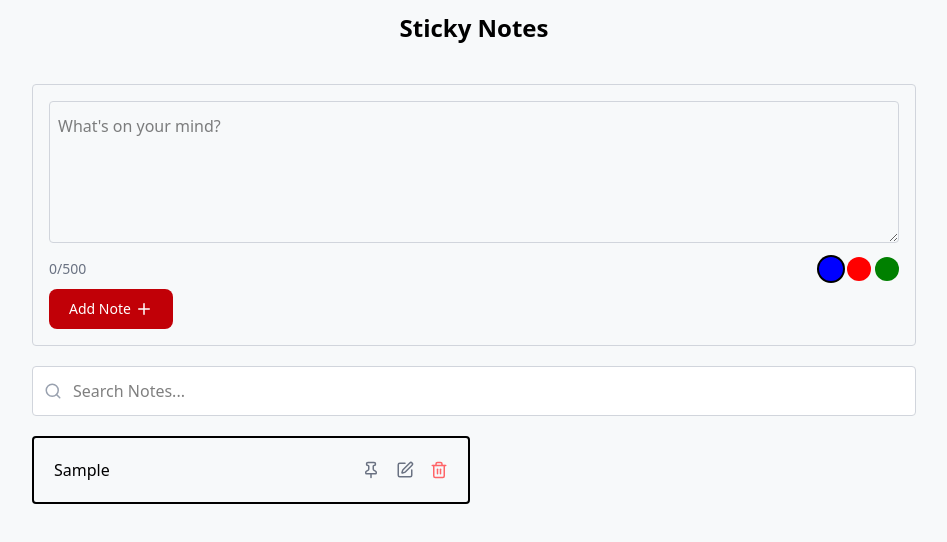
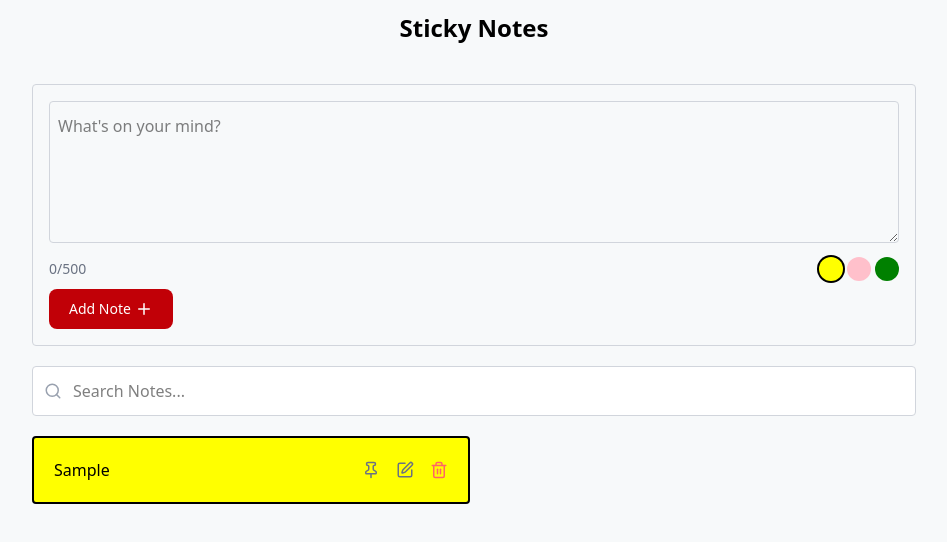
Before and after one commit to andrwxzy/sticky-note, a React (Vite) app: page / in a window 1280 px wide. Both pictures are taken after typing "Sample" into the empty fields and a click on the button "Add Note". Shown: the top 542 px of the page, without its empty margins (166-1113 px from the left). Built offline with nearby package versions, Linux system fonts and the light colour scheme.

Commit message:
Add edit functionality to notes
Add note editing feature to NoteComposer

Fix textarea focus on edit

Update localStorage after editing note

```diff
--- a/src/App.tsx
+++ b/src/App.tsx
@@ -12,13 +12,28 @@ const App = () => {
     pinNote,
     searchItem,
     setSearchItem,
+    noteComposerRef,
+    editNoteTest,
+    cancelEdit,
+    editingNoteId,
+    saveEdit,
+    editingText,
+    setEditingText,
   } = useNotes();
 
   return (
     <div className="bg-[#f7f9fa] min-h-screen">
       <div className="mx-auto max-w-[900px] px-2">
         <h1 className="text-center font-bold text-2xl pt-3">Sticky Notes</h1>
-        <NoteComposer onAdd={addNote} />
+        <NoteComposer
+          onAdd={addNote}
+          noteComposerRef={noteComposerRef}
+          onCancel={cancelEdit}
+          editingNoteId={editingNoteId}
+          saveEdit={saveEdit}
+          editingText={editingText}
+          setEditingText={setEditingText}
+        />
         <SearchItem value={searchItem} onChange={setSearchItem} />
         <div className="grid gap-2 grid-cols-1 sm:grid-cols-2 pb-2">
           <NoteItem
@@ -26,6 +41,7 @@ const App = () => {
             onDelete={deleteNote}
             onEdit={editNote}
             onPinned={pinNote}
+            startEdit={editNoteTest}
           />
         </div>
       </div>
--- a/src/components/NoteComposer.tsx
+++ b/src/components/NoteComposer.tsx
@@ -2,26 +2,50 @@ import { useState } from "react";
 import { Plus } from "lucide-react";
 interface Props {
   onAdd: (text: string, color: string) => void;
+  noteComposerRef: React.RefObject<HTMLDivElement | null>;
+  editingNoteId: number | null;
+  onCancel: () => void;
+  saveEdit: () => void;
+  editingText: string;
+  setEditingText: React.Dispatch<React.SetStateAction<string>>;
 }
 
-const NoteComposer = ({ onAdd }: Props) => {
-  const colors = ["blue", "red", "green"];
+const NoteComposer = ({
+  onAdd,
+  noteComposerRef,
+  onCancel,
+  editingNoteId,
+  saveEdit,
+  editingText,
+  setEditingText,
+}: Props) => {
+  const colors = ["yellow", "pink", "green"];
   const [input, setInput] = useState("");
   const [color, setColor] = useState(colors[0]);
 
   const handleAddNote = () => {
+    if (editingNoteId !== null) {
+      saveEdit();
+      console.log("the button was cliked");
+    } else {
       onAdd(input, color);
       setInput("");
+    }
   };
 
   return (
     <div
       className=" border border-gray-300 p-4 rounded mt-10"
       style={{ backgroundColor: `var(--color-${color})` }}
+      ref={noteComposerRef}
     >
       <textarea
-        value={input}
-        onChange={(e) => setInput(e.target.value)}
+        value={editingNoteId !== null ? editingText : input}
+        onChange={(e) =>
+          editingNoteId !== null
+            ? setEditingText(e.target.value)
+            : setInput(e.target.value)
+        }
         onKeyDown={(e) => {
           if (e.key === "Enter" && !e.shiftKey) {
             e.preventDefault();
@@ -48,15 +72,25 @@ const NoteComposer = ({ onAdd }: Props) => {
           ))}
         </div>
       </div>
+      <div className="flex items-center gap-3">
         <button
           role="button"
           tabIndex={0}
           onClick={handleAddNote}
           className="flex items-center gap-1 cursor-pointer bg-red-700 hover:bg-red-800 text-white rounded-lg text-sm px-5 py-2.5 font-medium"
         >
-        Add Note
+          {editingNoteId !== null ? "Update Note" : "Add Note"}
           <Plus size={18} />
         </button>
+        {editingNoteId && (
+          <button
+            className="bg-gray-400 hover:bg-gray-500 text-black rounded-lg px-4 py-2"
+            onClick={onCancel}
+          >
+            Cancel
+          </button>
+        )}
+      </div>
     </div>
   );
 };
--- a/src/components/NoteItem.tsx
+++ b/src/components/NoteItem.tsx
@@ -1,17 +1,28 @@
 import { Trash2, SquarePen, Pin } from "lucide-react";
 import type { Note } from "../hooks/useNotes";
+
 type NoteProps = {
   notes: Note[];
   onDelete: (id: number) => void;
   onEdit: (id: number, text: string) => void;
   onPinned: (id: number) => void;
+  startEdit: (note: Note) => void;
 };
 
-const NoteItem = ({ notes, onDelete, onEdit, onPinned }: NoteProps) => {
+const NoteItem = ({
+  notes,
+  onDelete,
+  onEdit,
+  onPinned,
+  startEdit,
+}: NoteProps) => {
   return (
     <>
       {notes.map((note) => (
-        <div className="p-5 border-2 rounded">
+        <div
+          style={{ backgroundColor: note.color }}
+          className="p-5 border-2 rounded"
+        >
           <div
             className={`flex items-center justify-between gap-4 bg-${note.color}-200`}
           >
@@ -37,6 +48,7 @@ const NoteItem = ({ notes, onDelete, onEdit, onPinned }: NoteProps) => {
               </button>
               <button
                 onClick={() => {
+                  startEdit(note);
                   onEdit(note.id, note.text);
                   console.log("the button was clicked");
                   console.log(note.id);
--- a/src/hooks/useNotes.ts
+++ b/src/hooks/useNotes.ts
@@ -1,9 +1,9 @@
-import { useEffect, useState } from "react";
+import { useEffect, useRef, useState } from "react";
 
 export interface Note {
   id: number;
   text: string;
-  color?: string;
+  color: string;
   isPinned: boolean;
 }
 
@@ -14,11 +14,15 @@ export function useNotes() {
   });
   const [searchItem, setSearchItem] = useState("");
 
+  const [editingNoteId, setEditingNoteId] = useState<number | null>(null);
+  const [editingText, setEditingText] = useState("");
+  const noteComposerRef = useRef<HTMLDivElement>(null);
+
   //   save notes to local storage
   useEffect(() => {
     localStorage.setItem("notes", JSON.stringify(notes));
   }, [notes]);
-
+  console.log(notes);
   //   add new note
   const addNote = (text: string, color: string) => {
     if (!text.trim()) return;
@@ -65,6 +69,29 @@ export function useNotes() {
       return a.isPinned ? -1 : 1;
     });
 
+  // edit note
+  const editNoteTest = (note: Note) => {
+    setEditingNoteId(note.id);
+    setEditingText(note.text);
+    noteComposerRef.current?.scrollIntoView({ behavior: "smooth" });
+  };
+
+  // save edit note
+  const saveEdit = () => {
+    if (!editingNoteId) return;
+    const updateNote = notes.map((note) =>
+      note.id === editingNoteId ? { ...note, text: editingText } : note
+    );
+    setNotes(updateNote);
+    localStorage.setItem("notes", JSON.stringify(updateNote));
+  };
+
+  //cancel edit
+  const cancelEdit = () => {
+    setEditingNoteId(null);
+    setEditingText("");
+  };
+
   return {
     notes: filterNote,
     addNote,
@@ -73,5 +100,12 @@ export function useNotes() {
     pinNote,
     searchItem,
     setSearchItem,
+    noteComposerRef,
+    editNoteTest,
+    editingNoteId,
+    editingText,
+    setEditingText,
+    saveEdit,
+    cancelEdit,
   };
 }
--- a/src/index.css
+++ b/src/index.css
@@ -1,7 +1,7 @@
 @import "tailwindcss";
 
 @theme {
-  --color-red: #ff0000;
-  --color-blue: #007bff;
-  --color-green: #28a745;
+  --color-yellow: #fff9c4;
+  --color-pink: #f8bbd0;
+  --color-green: #c8e6c9;
 }
```
Lines whose indentation alone changed are shown as unchanged.
